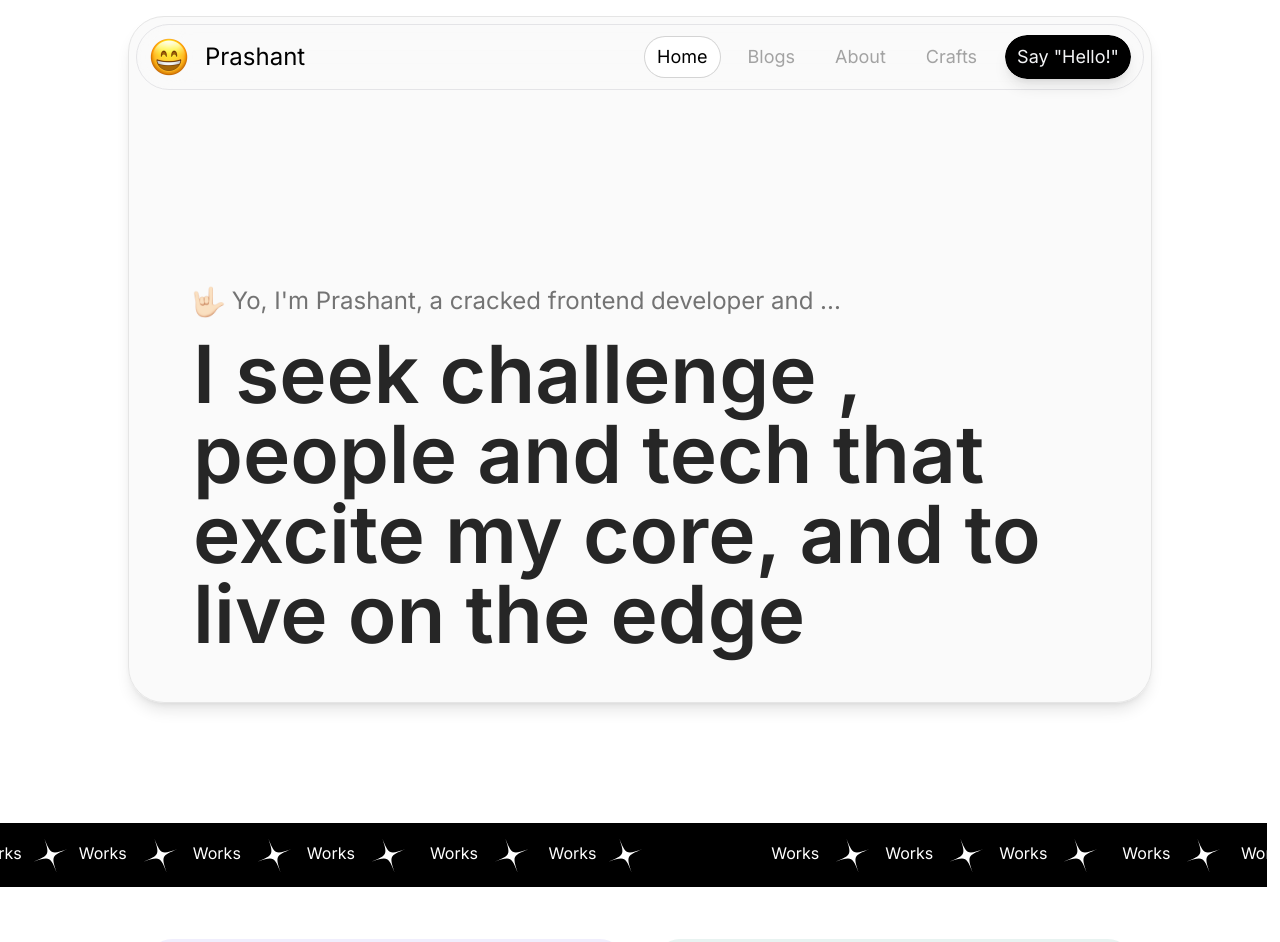
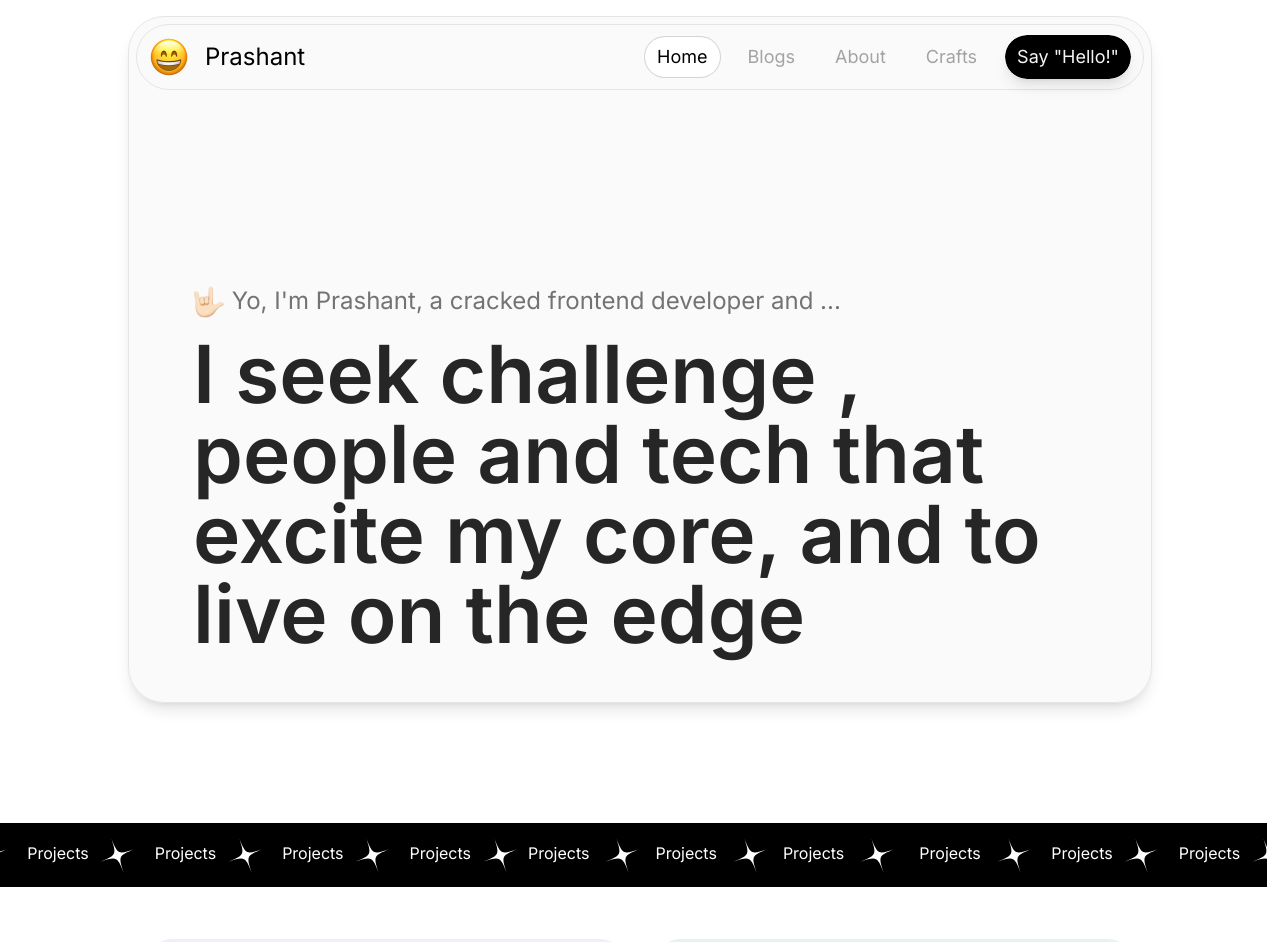
Before and after one commit to prash240303/Portfolio-Prashant, a Next.js app: page / in a window 1280 px wide. Shown: the top 942 px of the page. Built offline with nearby package versions, Linux system fonts and the light colour scheme.

Commit message:
fix : typo-fix marquee -final

```diff
--- a/src/components/Marquee.tsx
+++ b/src/components/Marquee.tsx
@@ -16,7 +16,7 @@ export default function WorkExperienceMarquee({}: Props) {
           {/* Adding react-fast-marquee */}
           {[...Array(2)].map((_, i) => (
             <div key={i}>
-              Works &nbsp;
+              Projects &nbsp;
               <Image
                 src="/star.svg"
                 alt="star"
@@ -24,7 +24,7 @@ export default function WorkExperienceMarquee({}: Props) {
                 height={48}
                 className="inline-block"
               />
-              &nbsp; Works &nbsp;
+              &nbsp; Projects &nbsp;
               <Image
                 src="/star.svg"
                 alt="star"
@@ -32,7 +32,7 @@ export default function WorkExperienceMarquee({}: Props) {
                 height={48}
                 className="inline-block"
               />
-              &nbsp; Works &nbsp;
+              &nbsp; Projects &nbsp;
               <Image
                 src="/star.svg"
                 alt="star"
@@ -41,7 +41,7 @@ export default function WorkExperienceMarquee({}: Props) {
                 className="inline-block"
               />
               &nbsp;
-              &nbsp; Works &nbsp;
+              &nbsp; Projects &nbsp;
               <Image
                 src="/star.svg"
                 alt="star"
@@ -50,7 +50,34 @@ export default function WorkExperienceMarquee({}: Props) {
                 className="inline-block"
               />
               &nbsp;
-              &nbsp;Works&nbsp;
+              &nbsp;Projects&nbsp;
+              <Image
+                src="/star.svg"
+                alt="star"
+                width={48}
+                height={48}
+                className="inline-block"
+              />
+              &nbsp;
+              &nbsp;Projects&nbsp;
+              <Image
+                src="/star.svg"
+                alt="star"
+                width={48}
+                height={48}
+                className="inline-block"
+              />
+              &nbsp;
+              &nbsp;Projects&nbsp;
+              <Image
+                src="/star.svg"
+                alt="star"
+                width={48}
+                height={48}
+                className="inline-block"
+              />
+              &nbsp;
+              &nbsp;Projects&nbsp;
               <Image
                 src="/star.svg"
                 alt="star"
```
